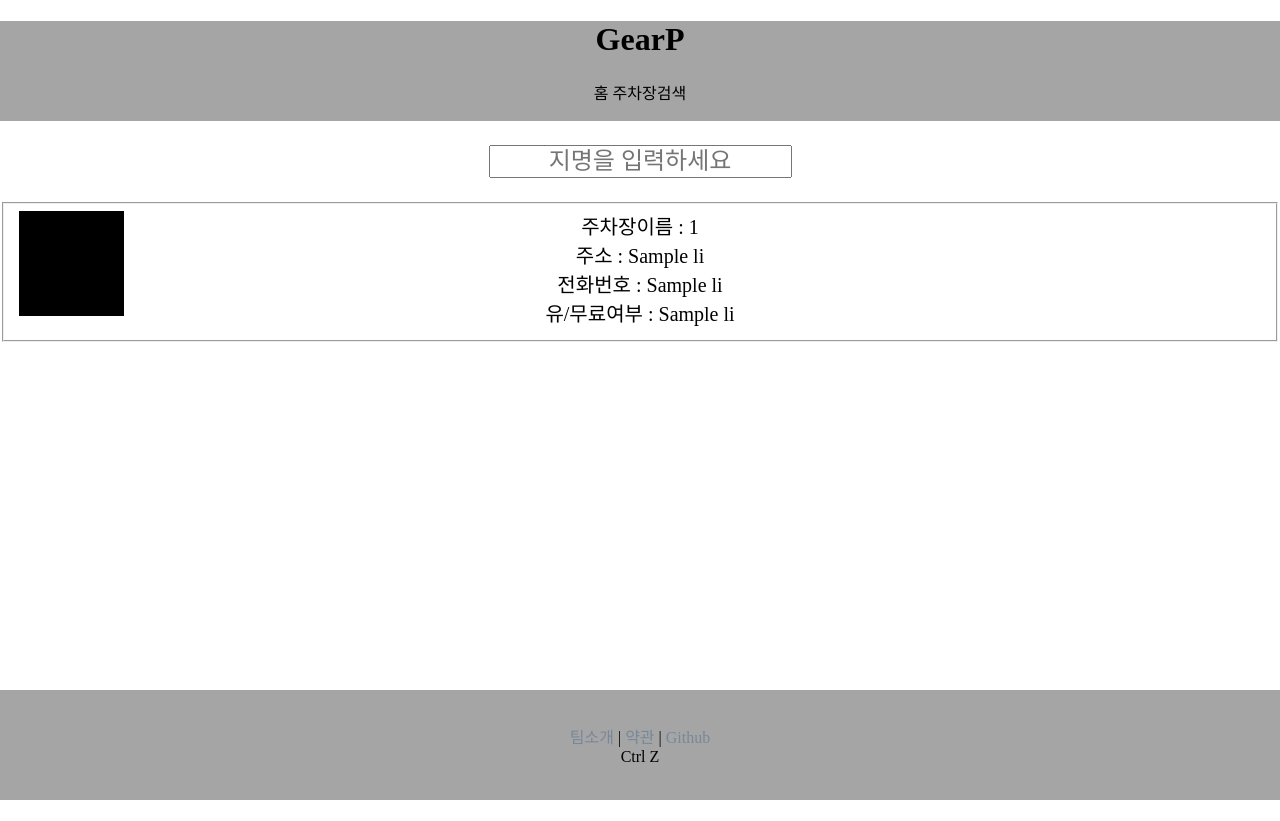
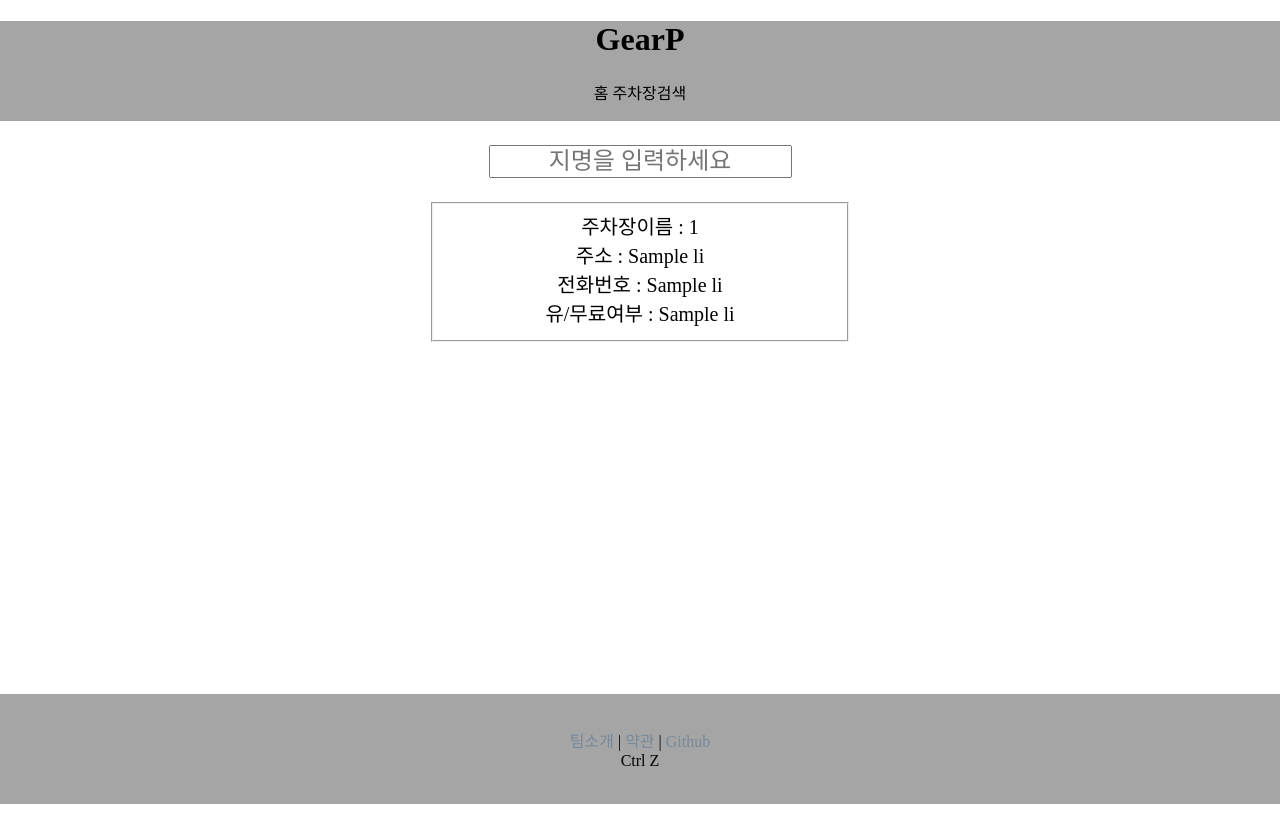
Before and after one commit to BSSM-Ctrl-Z/gearP, a Flask app: template src/templates/home.html in a window 1280 px wide. Before the commit the page ends 800 px from the top, so only its background shows below. Run offline with Flask 3, Linux system fonts and the light colour scheme; the template is opened without the code that fills it: most values are stand-ins (such as "Sample title", 1, 10 or a date in 2020); some web fonts are replaced.

Commit message:
file fix

```diff
--- a/src/static/style.css
+++ b/src/static/style.css
@@ -12,6 +12,7 @@
 html, body{
     margin: 0;
     padding: 0;
+    height: 100%;
 }
 
 a {
@@ -21,7 +22,10 @@
 #warp{
     min-height: 100vh;
     position: relative;
-    width: 100%;
+    width: auto;
+    height: auto;
+    min-height: 100%;
+    padding-bottom: 110px;
 }
 
 header {
@@ -44,8 +48,8 @@
 footer{
     width: 100%;
     height: 110px;
-    bottom: 0px;
-    position: absolute;
+    bottom: -50vh;
+    position: relative;
     display: block;
     background-color: #a5a5a5;
 
@@ -107,3 +111,8 @@
     background-color: black;
     position: absolute;
 }
+
+.form {
+    display: inline-block;
+    width: 30%;
+}
--- a/src/templates/home.html
+++ b/src/templates/home.html
@@ -23,56 +23,14 @@
                 <input id="local_name" type="text" placeholder="지명을 입력하세요" name="search">
             </form>
 
-
                 {% for li in lis%}
-                <fieldset>
-                    <div id="map"></div>
+                <fieldset class="form">
                     <a>주차장이름 : {{ li[0] }}</a><br>
                     <a>주소 : {{ li[1] }}</a><br>
                     <a>전화번호 : {{ li[2] }}</a><br>
                     <a>유/무료여부 : {{ li[3] }}</a>
-                </fieldset>
+                </fieldset><br>
                 {% endfor %}
-            <script>
-                var mapContainer = document.getElementById('map'),
-                mapOption = {
-                    center: new kakao.maps.LatLng(33.450701, 126.570667),
-                    level: 3
-                };
-
-            var map = new kakao.maps.Map(mapContainer, mapOption);
-            var positions = [
-                {
-                    title: '카카오',
-                    latlng: new kakao.maps.LatLng(33.450705, 126.570677)
-                },
-                {
-                    title: '생태연못',
-                    latlng: new kakao.maps.LatLng(33.450936, 126.569477)
-                },
-                {
-                    title: '텃밭',
-                    latlng: new kakao.maps.LatLng(33.450879, 126.569940)
-                },
-                {
-                    title: '근린공원',
-                    latlng: new kakao.maps.LatLng(33.451393, 126.570738)
-                }
-            ];
-
-            var imageSrc = "https://t1.daumcdn.net/localimg/localimages/07/mapapidoc/markerStar.png";
-            for (var i = 0; i < positions.length; i ++) {
-                var imageSize = new kakao.maps.Size(24, 35);
-                var markerImage = new kakao.maps.MarkerImage(imageSrc, imageSize);
-                var marker = new kakao.maps.Marker({
-                    map: map,
-                    position: positions[i].latlng,
-                    title : positions[i].title,
-                    image : markerImage
-                });
-            }
-            </script>
-        </section>
         <footer>
             <div id="footer-text">
                 <nav>
```
